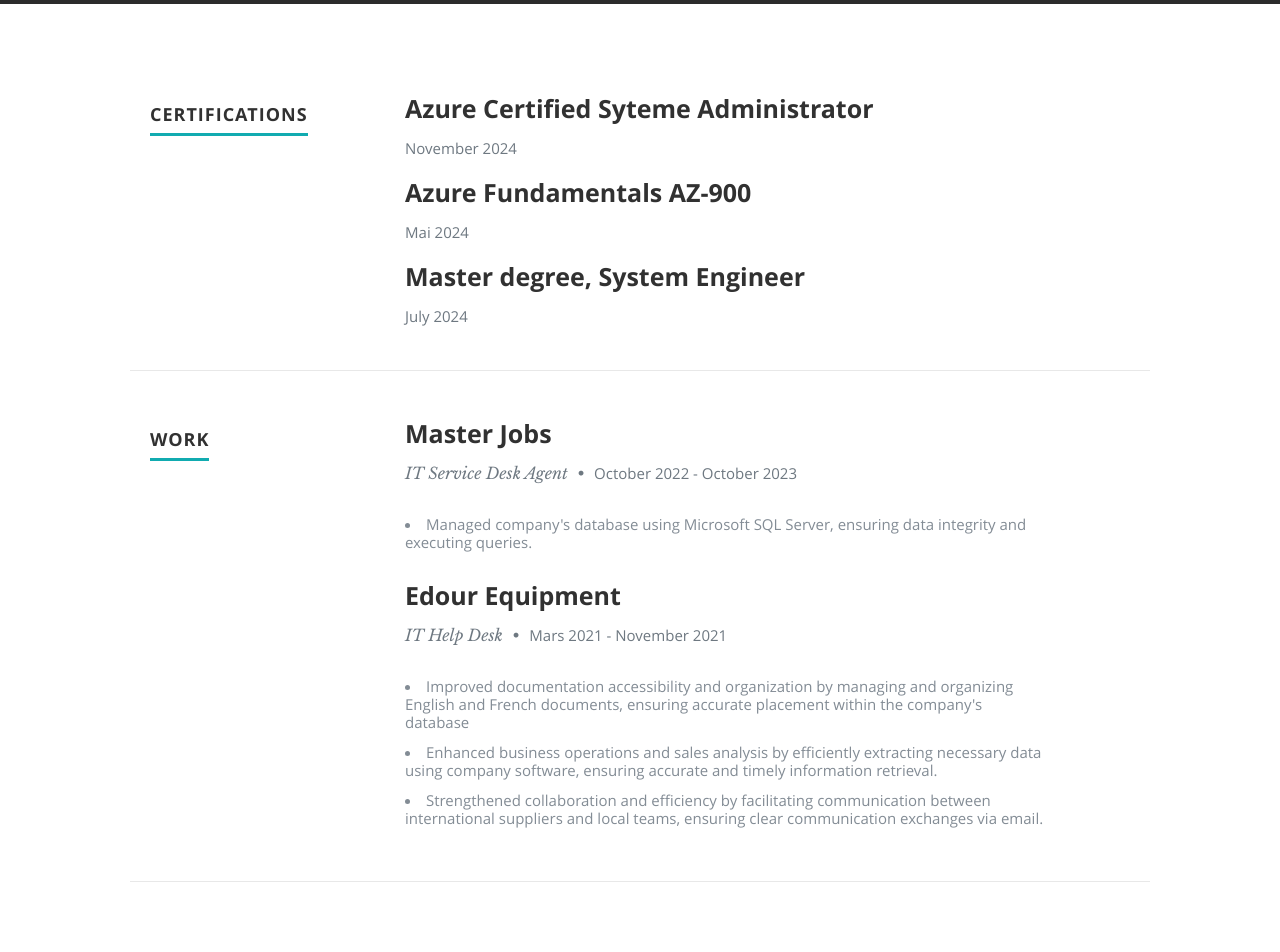
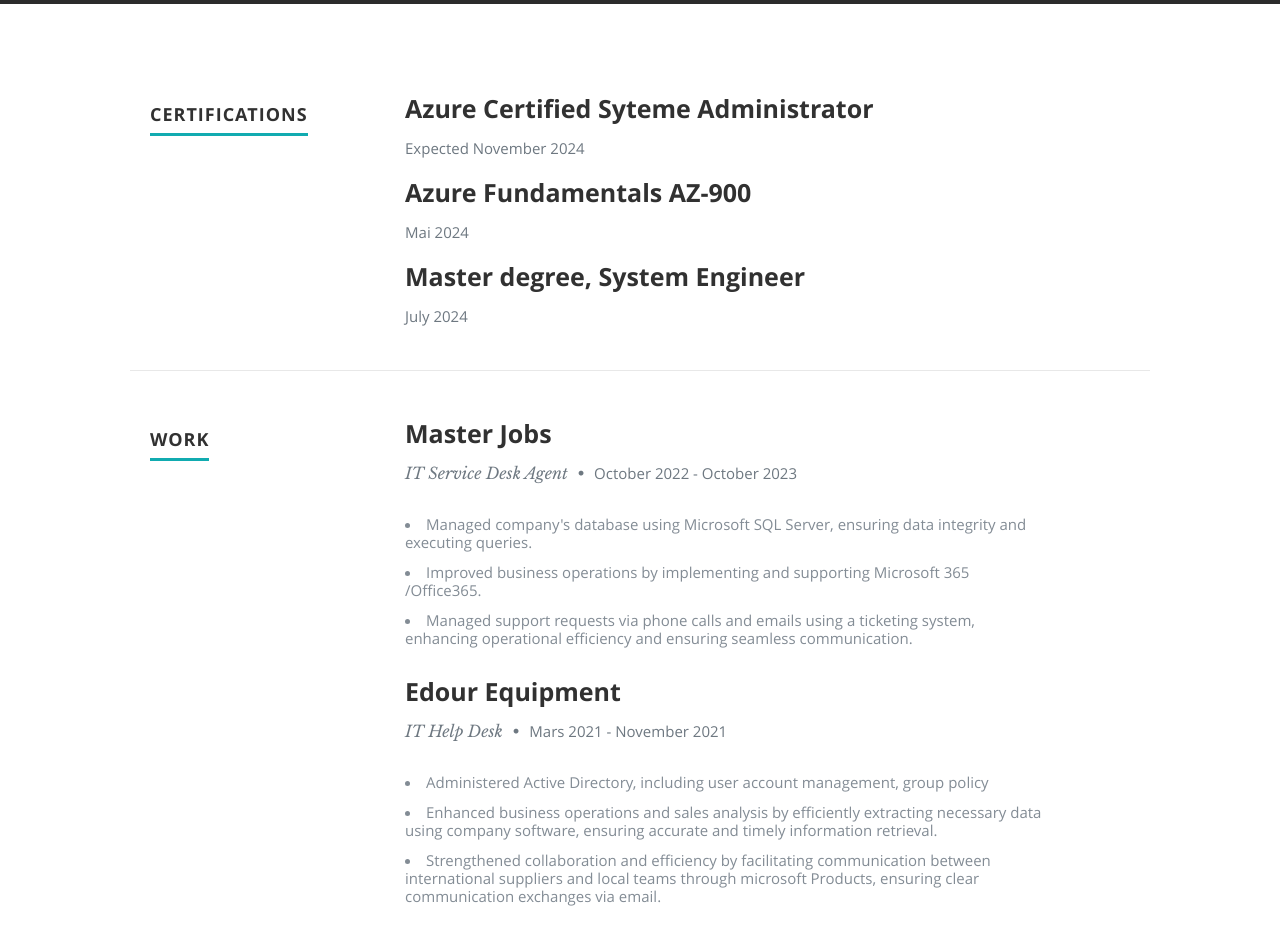
Before and after one commit to 1duuude8/AzureResumeProject, a plain HTML site: page frontend/index.html in a window 1280 px wide. Shown: the part 1180-2132 px from the top of the page. Drawn offline with nearby package versions, Linux system fonts and the light colour scheme; no server answers.

Commit message:
Updated HTML

```diff
--- a/frontend/index.html
+++ b/frontend/index.html
@@ -127,7 +127,7 @@
                <div class="twelve columns">
 
                   <h3>Azure Certified Syteme Administrator</h3>
-                  <p class="info"><em class="date">November 2024</em></p>
+                  <p class="info"><em class="date">Expected November 2024</em></p>
 
                </div>
 
@@ -180,7 +180,10 @@
 
                   <p>
                      <li>Managed company's database using Microsoft SQL Server, ensuring data integrity and
-                        executing queries.</li>
+                           executing queries.</li>
+                        <li>Improved business operations by implementing and supporting Microsoft 365 /Office365.</li>
+                           <li>Managed support requests via phone calls and emails using a ticketing system, enhancing operational efficiency
+                                 and ensuring seamless communication.</li>
                   </p>
 
                </div>
@@ -195,14 +198,12 @@
                   <p class="info">IT Help Desk <span>&bull;</span> <em class="date">Mars 2021 - November 2021</em></p>
 
                   <p>
-                     <li>Improved documentation accessibility and organization by managing and organizing
-                        English and French documents, ensuring accurate placement within the company's
-                        database</li>
+                     <li>Administered Active Directory, including user account management, group policy</li>
                      <li>Enhanced business operations and sales analysis by efficiently extracting necessary data
-                        using company software, ensuring accurate and timely information retrieval.</li>
+                           using company software, ensuring accurate and timely information retrieval.</li>
                      <li>Strengthened collaboration and efficiency by facilitating communication between
-                        international suppliers and local teams, ensuring clear communication exchanges via
-                        email.</li>
+                           international suppliers and local teams through microsoft Products, ensuring clear communication exchanges via
+                           email.</li>
                   </p>
 
                </div>
```
